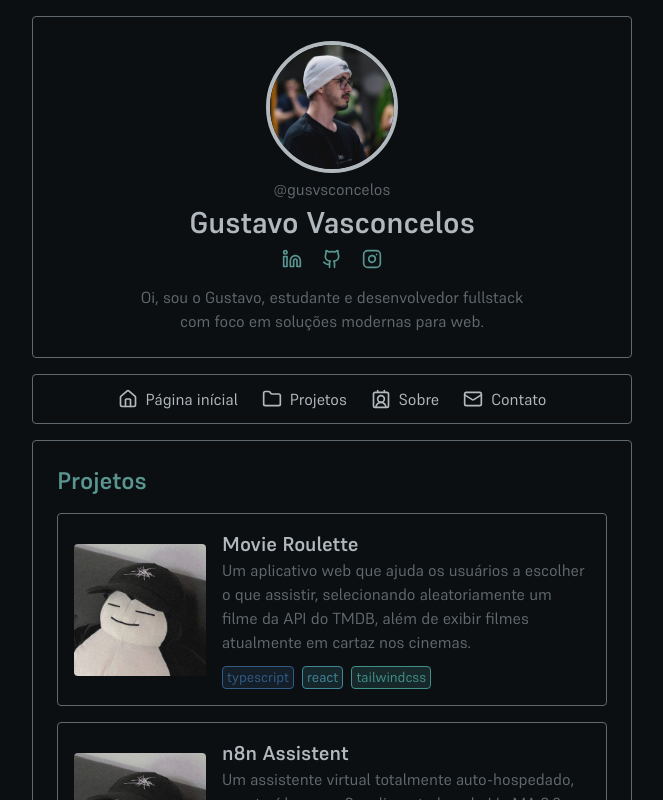
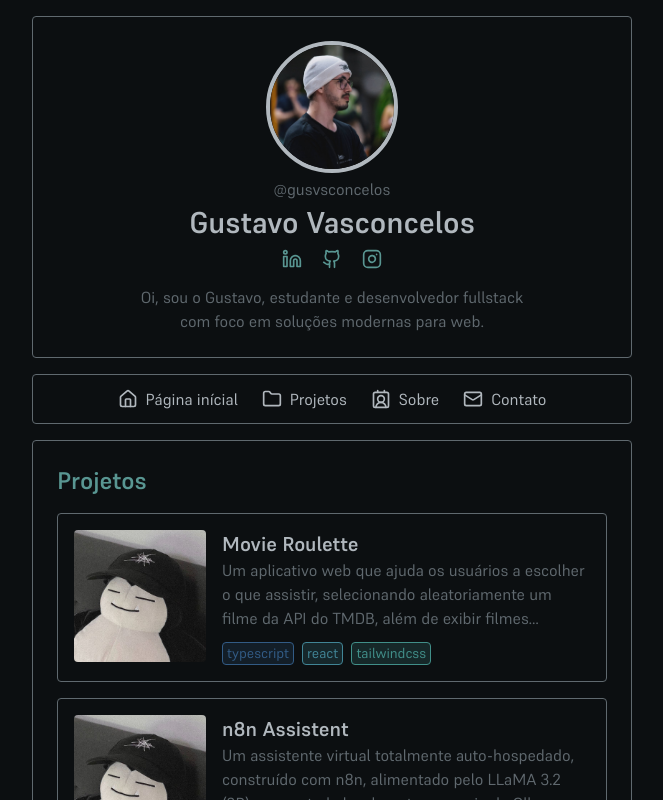
Before and after one commit to gusvsconcelos/portfolio, a React (Vite) app: page / in a window 1280 px wide. Shown: the top 800 px of the page, without its empty margins (308-971 px from the left). Built offline with nearby package versions, Linux system fonts and the light colour scheme.

Commit message:
refactor: improve card layout by fixing flex alignment and line clamping

```diff
--- a/src/components/ui/Card.tsx
+++ b/src/components/ui/Card.tsx
@@ -38,7 +38,7 @@ export default function Card(props: Props) {
 
   return (
     <a href={props.url} target="_blank">
-      <div className="group flex items-center gap-4 p-4 rounded-sm border-solid border border-fg-2 hover:border-accent-1 transition duration-300 cursor-pointer">
+      <div className="group flex items-start gap-4 p-4 rounded-sm border-solid border border-fg-2 hover:border-accent-1 transition duration-300 cursor-pointer">
         {/*Card thumbnail*/}
         {props.thumbnail && (
           <img
@@ -57,7 +57,7 @@ export default function Card(props: Props) {
             </h3>
 
             {/*Description*/}
-            <p className="mb-3 text-fg-2">{props.description}</p>
+            <p className="line-clamp-3 mb-3 text-fg-2">{props.description}</p>
 
             {/*Badges*/}
             <div className="flex flex-wrap gap-2 mr-4">
```
